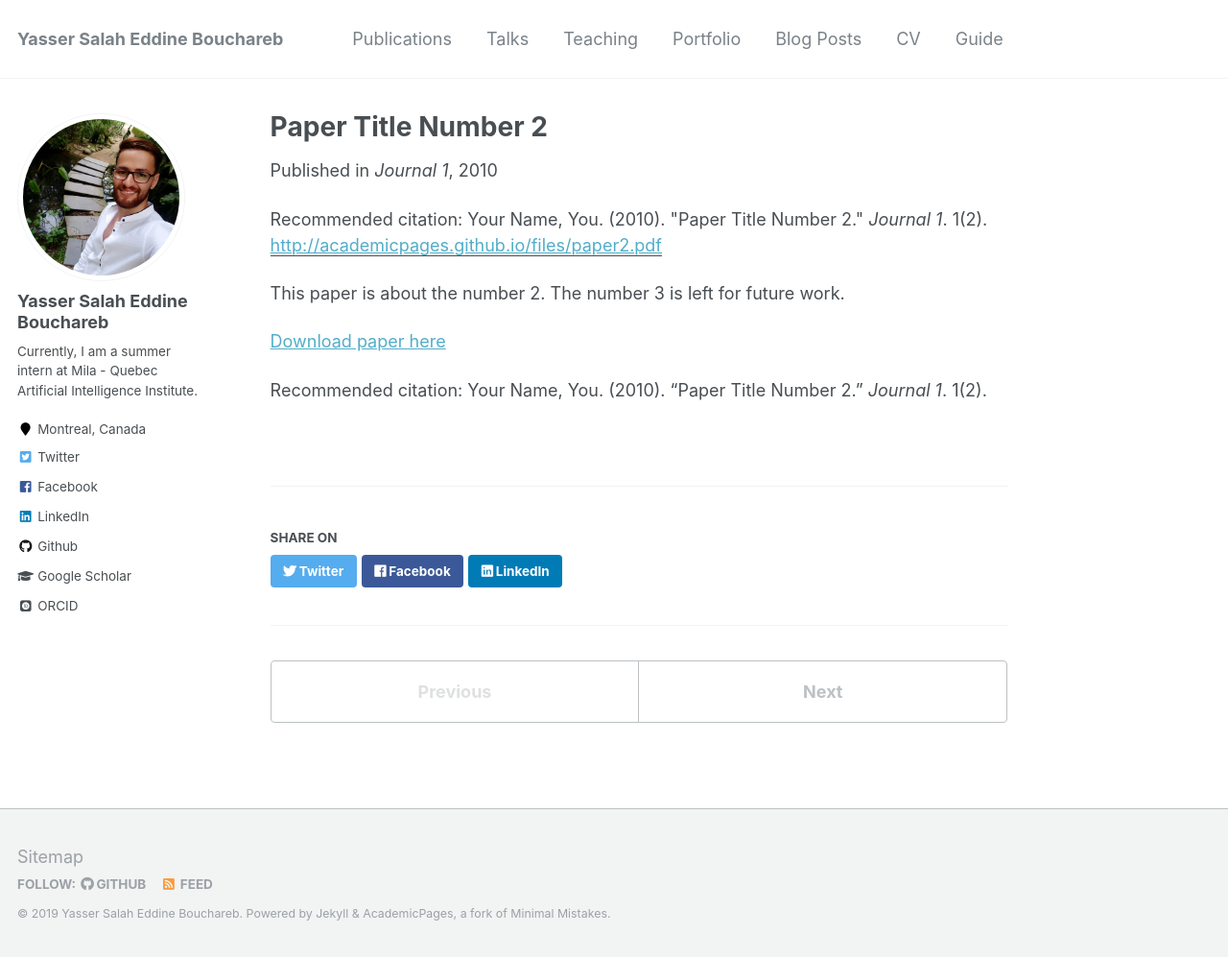
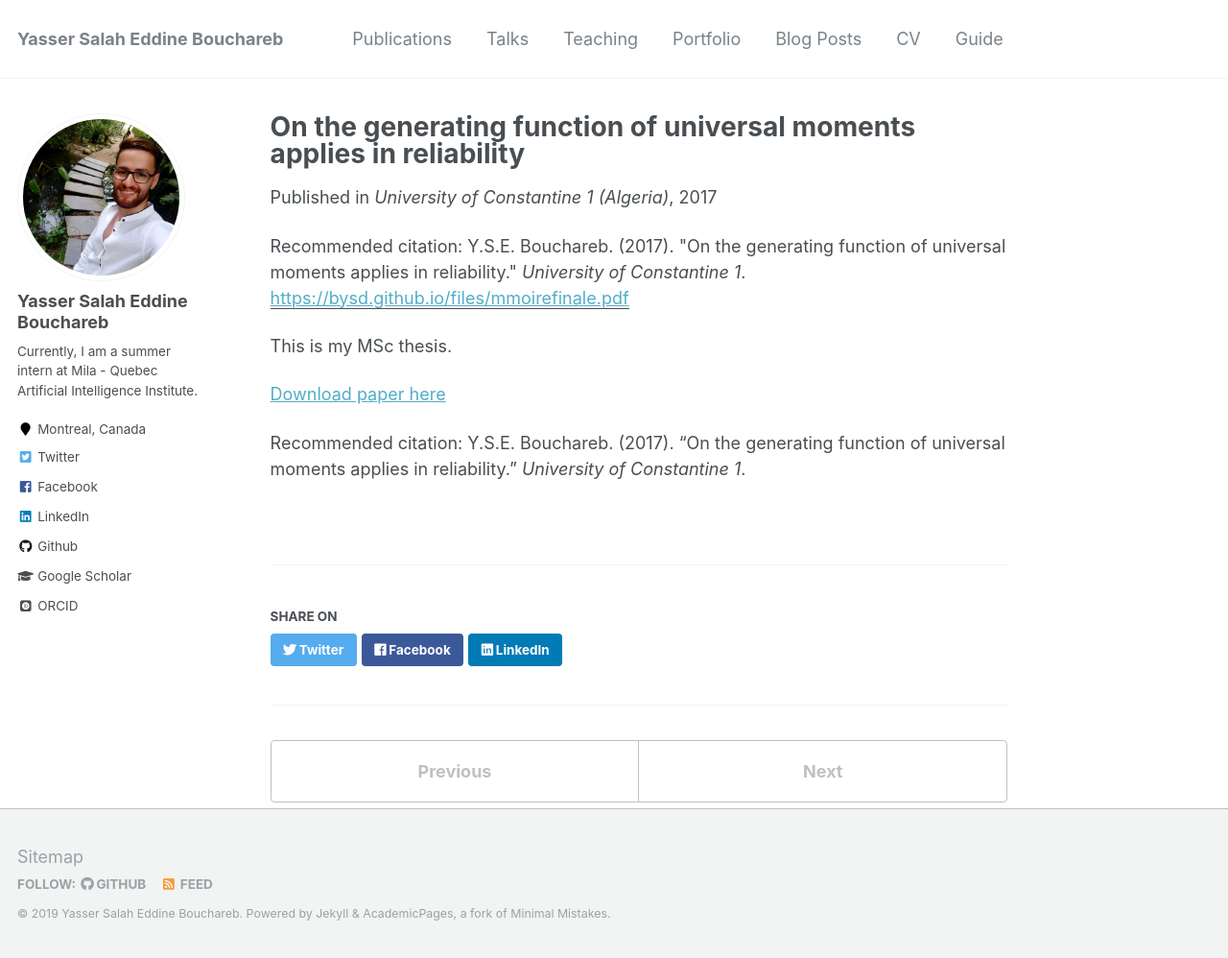
Before and after one commit to BYSD/bysd.github.io, a Jekyll site: the page built from _publications/2010-10-01-paper-title-number-2.md, in a window 1280 px wide and 998 px high. Shown: the whole window at 96% size. Built offline with Jekyll 4.4.1, drawn with Linux system fonts in a browser that asks for light colours; some web fonts are replaced.

Commit message:
Update 2010-10-01-paper-title-number-2.md

```diff
--- a/_publications/2010-10-01-paper-title-number-2.md
+++ b/_publications/2010-10-01-paper-title-number-2.md
@@ -1,15 +1,15 @@
 ---
-title: "Paper Title Number 2"
+title: " On the generating function of universal moments applies in reliability"
 collection: publications
 permalink: /publication/2010-10-01-paper-title-number-2
-excerpt: 'This paper is about the number 2. The number 3 is left for future work.'
-date: 2010-10-01
-venue: 'Journal 1'
-paperurl: 'http://academicpages.github.io/files/paper2.pdf'
-citation: 'Your Name, You. (2010). &quot;Paper Title Number 2.&quot; <i>Journal 1</i>. 1(2).'
+excerpt: 'This is my MSc thesis.'
+date: 2017-06-17
+venue: 'University of Constantine 1 (Algeria)'
+paperurl: 'https://bysd.github.io/files/mmoirefinale.pdf'
+citation: 'Y.S.E. Bouchareb. (2017). &quot;On the generating function of universal moments applies in reliability.&quot; <i>University of Constantine 1</i>.'
 ---
-This paper is about the number 2. The number 3 is left for future work.
+This is my MSc thesis.
 
-[Download paper here](http://academicpages.github.io/files/paper2.pdf)
+[Download paper here](https://bysd.github.io/files/mmoirefinale.pdf)
 
-Recommended citation: Your Name, You. (2010). "Paper Title Number 2." <i>Journal 1</i>. 1(2).
+Recommended citation: Y.S.E. Bouchareb. (2017). "On the generating function of universal moments applies in reliability." <i>University of Constantine 1</i>.
```
